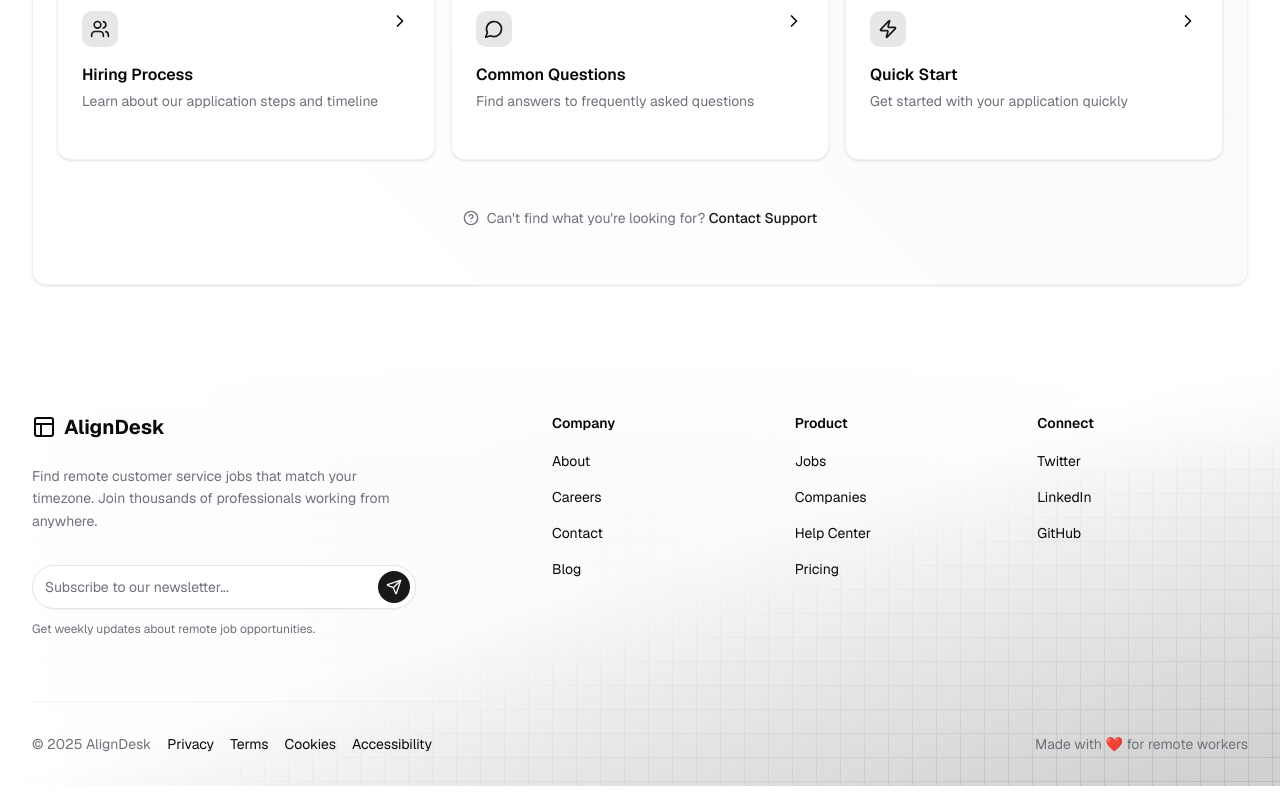
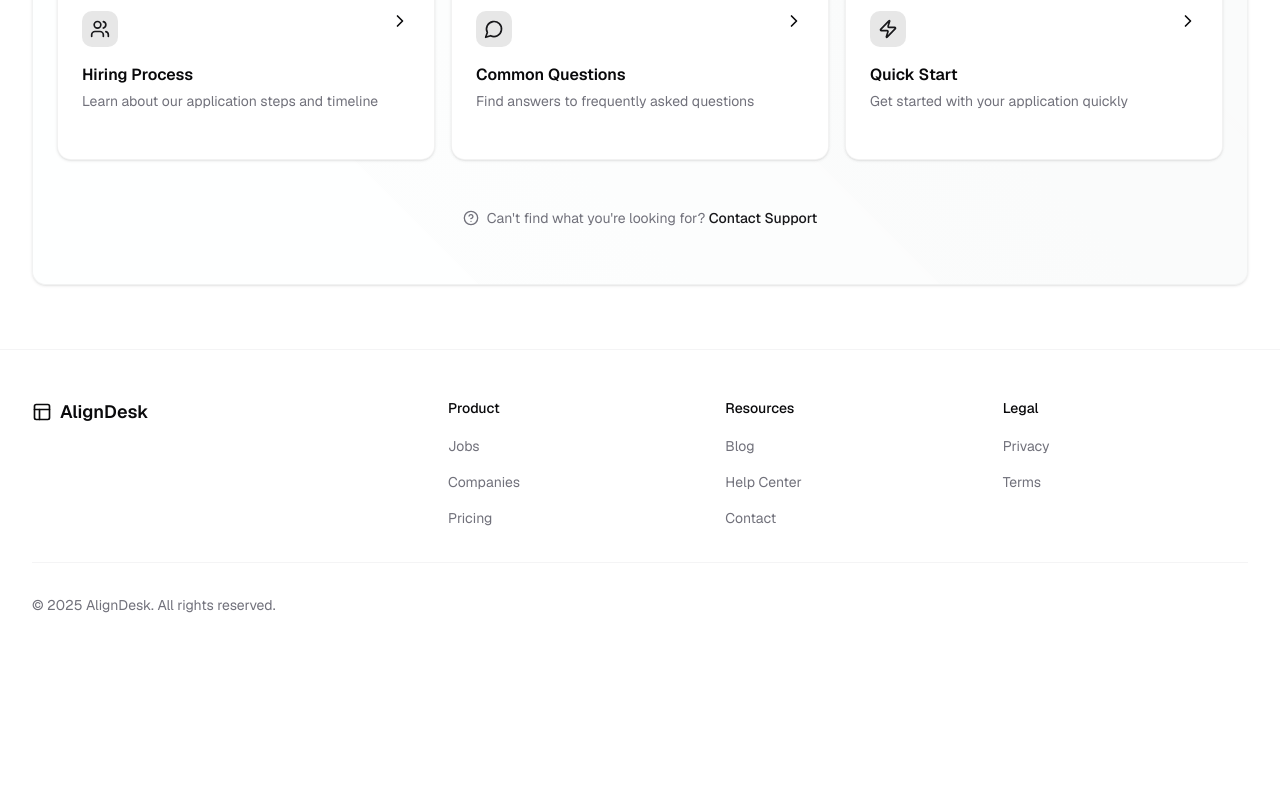
Before and after one commit to katsuragawaa/aligndesk, a Next.js app: page / in a window 1280 px wide. Shown: the part 3319-4119 px from the top of the page. After the commit the page ends 3996 px from the top, so only its background shows below. Built offline with nearby package versions, Linux system fonts and the light colour scheme.

Commit message:
feat: simplify footer component by restructuring links and improving layout

```diff
--- a/components/footer.tsx
+++ b/components/footer.tsx
@@ -1,83 +1,44 @@
-import { Layout, Send } from "lucide-react";
+import { Layout } from "lucide-react";
 import Link from "next/link";
-import { Button } from "./ui/button";
-import { Input } from "./ui/input";
 
 const footerLinks = {
-  company: [
-    { label: "About", href: "/about" },
-    { label: "Careers", href: "/careers" },
-    { label: "Contact", href: "/contact" },
-    { label: "Blog", href: "/blog" },
-  ],
   product: [
     { label: "Jobs", href: "/jobs" },
     { label: "Companies", href: "/companies" },
+    { label: "Pricing", href: "/pricing" },
+  ],
+  resources: [
+    { label: "Blog", href: "/blog" },
     { label: "Help Center", href: "/help" },
-    { label: "Pricing", href: "/pricing" },
+    { label: "Contact", href: "/contact" },
   ],
   legal: [
     { label: "Privacy", href: "/privacy" },
     { label: "Terms", href: "/terms" },
-    { label: "Cookies", href: "/cookies" },
-    { label: "Accessibility", href: "/accessibility" },
   ],
 };
 
 export function Footer() {
   return (
-    <footer className="relative overflow-hidden">
-      <div className="absolute inset-0 -z-10">
-        <div className="absolute inset-0 bg-[linear-gradient(to_right,var(--border)_1px,transparent_1px),linear-gradient(to_bottom,var(--border)_1px,transparent_1px)] bg-[size:24px_24px]" />
-        <div className="from-background via-background/95 to-primary/20 absolute inset-0 bg-gradient-to-br" />
-        <div className="absolute inset-0 bg-[radial-gradient(circle_at_50%_50%,rgba(0,0,0,0.02)_0%,transparent_100%)]" />
-        <div className="from-background absolute inset-x-0 top-0 h-32 bg-gradient-to-b to-transparent" />
-      </div>
-      <div className="mx-auto w-full max-w-7xl px-4 sm:px-6 lg:px-8">
-        <div className="grid gap-16 py-16 md:grid-cols-2 lg:grid-cols-12 lg:gap-8">
-          <div className="lg:col-span-5">
+    <footer className="border-border/40 border-t">
+      <div className="mx-auto w-full max-w-7xl px-4 py-8 sm:px-6 sm:py-12 lg:px-8">
+        <div className="grid gap-8 sm:grid-cols-3">
+          <div>
             <Link href="/" className="flex items-center gap-2">
-              <Layout className="h-6 w-6" />
-              <span className="after:bg-primary relative text-xl font-bold after:absolute after:right-0 after:bottom-0 after:h-0.5 after:w-0 after:transition-all hover:after:w-full">
-                AlignDesk
-              </span>
+              <Layout className="h-5 w-5" />
+              <span className="text-lg font-semibold">AlignDesk</span>
             </Link>
-            <p className="text-muted-foreground mt-6 max-w-sm text-sm leading-relaxed">
-              Find remote customer service jobs that match your timezone. Join
-              thousands of professionals working from anywhere.
-            </p>
-            <div className="mt-8">
-              <form className="flex max-w-sm flex-col gap-3">
-                <div className="relative">
-                  <Input
-                    type="email"
-                    placeholder="Subscribe to our newsletter..."
-                    className="bg-background/80 focus:border-primary/20 focus:ring-primary/10 h-11 rounded-full pr-12 backdrop-blur-sm transition-all"
-                  />
-                  <Button
-                    type="submit"
-                    size="icon"
-                    className="absolute top-1/2 right-1.5 h-8 w-8 -translate-y-1/2 rounded-full"
-                  >
-                    <Send className="h-4 w-4" />
-                  </Button>
-                </div>
-                <p className="text-muted-foreground text-xs">
-                  Get weekly updates about remote job opportunities.
-                </p>
-              </form>
-            </div>
           </div>
 
-          <div className="grid gap-8 sm:grid-cols-3 lg:col-span-7">
+          <div className="grid grid-cols-2 gap-8 sm:col-span-2 sm:grid-cols-3">
             <div>
-              <p className="text-foreground text-sm font-semibold">Company</p>
-              <ul className="mt-4 space-y-3">
-                {footerLinks.company.map((link) => (
+              <p className="mb-3 text-sm font-medium sm:mb-4">Product</p>
+              <ul className="space-y-2.5 sm:space-y-3">
+                {footerLinks.product.map((link) => (
                   <li key={link.href}>
                     <Link
                       href={link.href}
-                      className="after:bg-primary hover:text-primary relative text-sm font-normal transition-colors after:absolute after:bottom-0 after:left-0 after:h-0.5 after:w-0 after:transition-all hover:after:w-full"
+                      className="text-muted-foreground hover:text-foreground inline-block text-sm transition-colors"
                     >
                       {link.label}
                     </Link>
@@ -86,13 +47,13 @@ export function Footer() {
               </ul>
             </div>
             <div>
-              <p className="text-foreground text-sm font-semibold">Product</p>
-              <ul className="mt-4 space-y-3">
-                {footerLinks.product.map((link) => (
+              <p className="mb-3 text-sm font-medium sm:mb-4">Resources</p>
+              <ul className="space-y-2.5 sm:space-y-3">
+                {footerLinks.resources.map((link) => (
                   <li key={link.href}>
                     <Link
                       href={link.href}
-                      className="after:bg-primary hover:text-primary relative text-sm font-normal transition-colors after:absolute after:bottom-0 after:left-0 after:h-0.5 after:w-0 after:transition-all hover:after:w-full"
+                      className="text-muted-foreground hover:text-foreground inline-block text-sm transition-colors"
                     >
                       {link.label}
                     </Link>
@@ -100,64 +61,28 @@ export function Footer() {
                 ))}
               </ul>
             </div>
-            <div>
-              <p className="text-foreground text-sm font-semibold">Connect</p>
-              <ul className="mt-4 space-y-3">
-                <li>
-                  <Link
-                    href="https://twitter.com"
-                    target="_blank"
-                    rel="noopener noreferrer"
-                    className="after:bg-primary hover:text-primary relative text-sm font-normal transition-colors after:absolute after:bottom-0 after:left-0 after:h-0.5 after:w-0 after:transition-all hover:after:w-full"
-                  >
-                    Twitter
-                  </Link>
-                </li>
-                <li>
-                  <Link
-                    href="https://linkedin.com"
-                    target="_blank"
-                    rel="noopener noreferrer"
-                    className="after:bg-primary hover:text-primary relative text-sm font-normal transition-colors after:absolute after:bottom-0 after:left-0 after:h-0.5 after:w-0 after:transition-all hover:after:w-full"
-                  >
-                    LinkedIn
-                  </Link>
-                </li>
-                <li>
-                  <Link
-                    href="https://github.com"
-                    target="_blank"
-                    rel="noopener noreferrer"
-                    className="after:bg-primary hover:text-primary relative text-sm font-normal transition-colors after:absolute after:bottom-0 after:left-0 after:h-0.5 after:w-0 after:transition-all hover:after:w-full"
-                  >
-                    GitHub
-                  </Link>
-                </li>
+            <div className="col-span-2 sm:col-span-1">
+              <p className="mb-3 text-sm font-medium sm:mb-4">Legal</p>
+              <ul className="space-y-2.5 sm:space-y-3">
+                {footerLinks.legal.map((link) => (
+                  <li key={link.href}>
+                    <Link
+                      href={link.href}
+                      className="text-muted-foreground hover:text-foreground inline-block text-sm transition-colors"
+                    >
+                      {link.label}
+                    </Link>
+                  </li>
+                ))}
               </ul>
             </div>
           </div>
         </div>
 
-        <div className="border-border/40 border-t py-8">
-          <div className="flex flex-col items-center justify-between gap-4 text-center sm:flex-row sm:text-left">
-            <div className="flex flex-wrap items-center justify-center gap-x-4 gap-y-2 sm:justify-start">
-              <p className="text-muted-foreground text-sm">
-                © {new Date().getFullYear()} AlignDesk
-              </p>
-              {footerLinks.legal.map((link) => (
-                <Link
-                  key={link.href}
-                  href={link.href}
-                  className="after:bg-primary hover:text-primary relative text-sm font-normal transition-colors after:absolute after:bottom-0 after:left-0 after:h-0.5 after:w-0 after:transition-all hover:after:w-full"
-                >
-                  {link.label}
-                </Link>
-              ))}
-            </div>
-            <p className="text-muted-foreground text-sm">
-              Made with ❤️ for remote workers
-            </p>
-          </div>
+        <div className="border-border/40 mt-8 border-t pt-8">
+          <p className="text-muted-foreground text-center text-sm sm:text-left">
+            © {new Date().getFullYear()} AlignDesk. All rights reserved.
+          </p>
         </div>
       </div>
     </footer>
```
